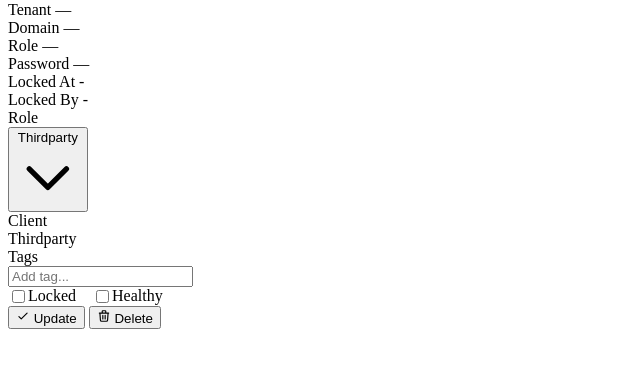
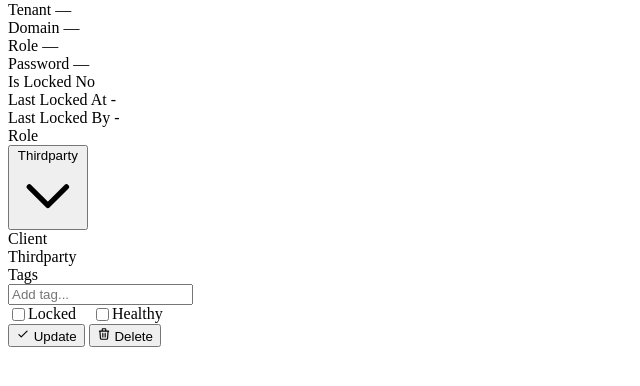
Before and after one commit to chaitanyavaddi/emit_, a FastAPI app: template templates/_detail_pane.html in a window 1280 px wide. Shown: the part 27-413 px from the top of the page, without its empty margins (0-640 px from the left). Run offline with FastAPI, Linux system fonts and the light colour scheme; the template is opened without the code that fills it, so the values that code supplies are empty.

Commit message:
(fix)added Is Locked field display

```diff
--- a/templates/_detail_pane.html
+++ b/templates/_detail_pane.html
@@ -27,11 +27,15 @@
           <span class="info-value">{{ user.password or '—' }}</span>
         </div>
         <div class="info-row">
-          <span class="info-label">Locked At</span>
+          <span class="info-label">Is Locked</span>
+          <span class="info-value">{%if user.is_locked%}Yes{%else%}No{%endif%}</span>
+        </div>
+        <div class="info-row">
+          <span class="info-label">Last Locked At</span>
           <span class="info-value">{{ user.locked_at.strftime("%Y-%m-%d %H:%M:%S") if user.locked_at else '-' }}</span>
         </div>
         <div class="info-row">
-          <span class="info-label">Locked By</span>
+          <span class="info-label">Last Locked By</span>
           <span class="info-value">{{ user.locked_by or '-' }}</span>
         </div>
 
```
